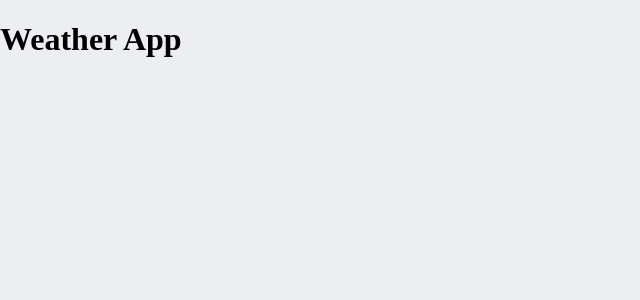
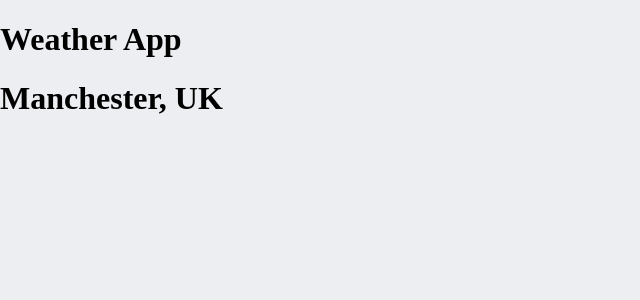
Before and after one commit to CodeLHC/weather-app, a React (Create React App) app: page / in a window 1280 px wide. Shown: the top 300 px of the page, without its empty margins (0-640 px from the left). Built offline with nearby package versions, Linux system fonts and the light colour scheme; a web font is replaced by a local one.

Commit message:
location details component

```diff
--- a/src/components/App.js
+++ b/src/components/App.js
@@ -1,10 +1,12 @@
 import "../styles/App.css";
 import React from "react";
+import LocationDetails from "./LocationDetails";
 
-function App() {
+function App({location}) {
   return (
     <div className="App">
       <h1>Weather App</h1>
+      <LocationDetails city={location.city} country={location.country}/>
     </div>
   );
 }
--- a/src/components/LocationDetails.js
+++ b/src/components/LocationDetails.js
@@ -0,0 +1,11 @@
+import React from "react";
+
+function LocationDetails({ city, country }) {
+  return (
+    <div>
+      <h1 className="locationInfo">{`${city}, ${country}`}</h1>
+    </div>
+  );
+}
+
+export default LocationDetails;
--- a/src/index.js
+++ b/src/index.js
@@ -1,11 +1,12 @@
 import React from "react";
 import ReactDOM from "react-dom/client";
+import forecast from "./data/forecast.json";
 import "./styles/index.css";
 import App from "./components/App";
 
 const root = ReactDOM.createRoot(document.getElementById("root"));
 root.render(
   <React.StrictMode>
-    <App />
+    <App location={forecast.location}/>
   </React.StrictMode>
 );
```
Also changed, not shown: .eslintrc.json.
